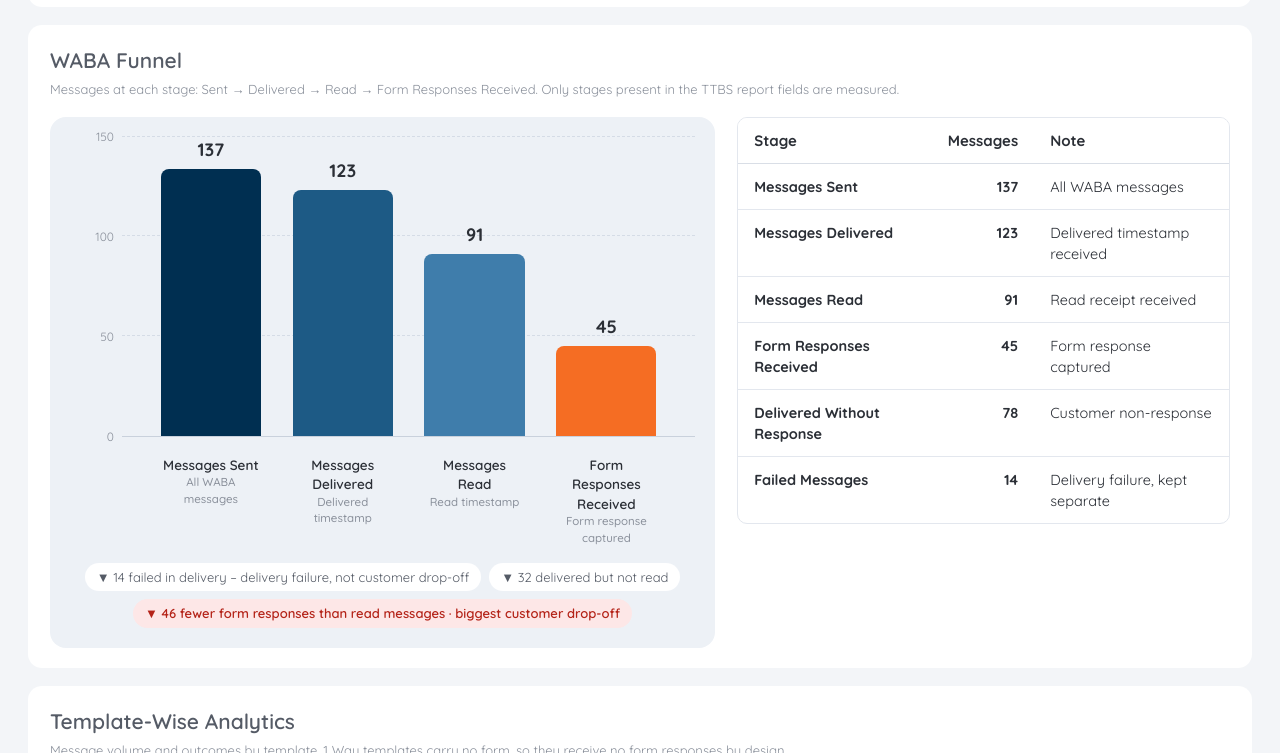
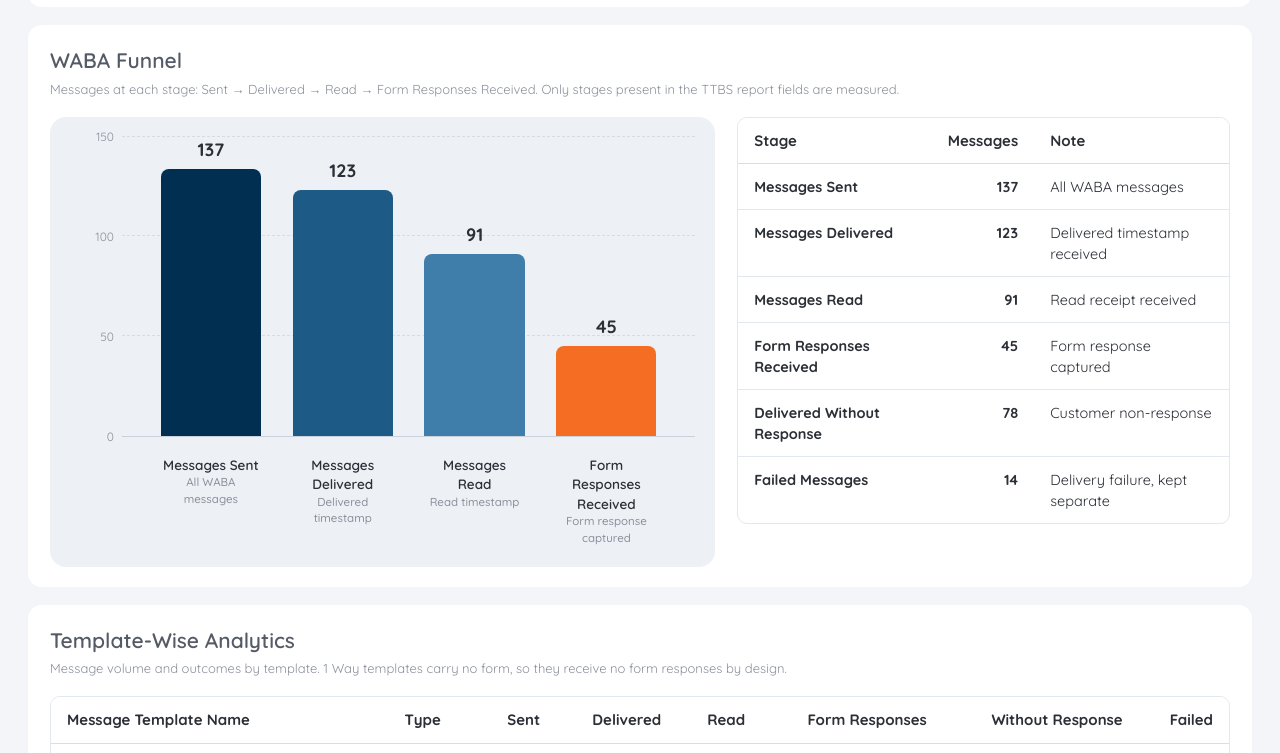
Before and after one commit to kevit-aayushi-shah/ttsl, a plain HTML site: page index.html in a window 1280 px wide. Shown: the part 600-1353 px from the top of the page. Drawn offline with Linux system fonts and the light colour scheme.

Commit message:
Remove drop-off notes under the funnel bar graph
Co-Authored-By: Claude Opus 5.5 <noreply@anthropic.com>
Claude-Session: https://claude.ai/code/session_012G7PRQB9ZKPhSBAggR5xfb

```diff
--- a/index.html
+++ b/index.html
@@ -253,9 +253,6 @@ function renderFunnel(A){
     {n:'Messages Read', sub:'Read timestamp', v:A.rd, prev:A.d, col:C.blue2},
     {n:'Form Responses Received', sub:'Form response captured', v:A.rs, prev:A.rd, col:C.orange},
   ];
-  // biggest customer drop-off (by message count): Delivered→Read or Read→Response; delivery failures are excluded
-  const lost = s => Math.max(s.prev - s.v, 0);
-  const big = lost(st[3]) >= lost(st[2]) ? st[3] : st[2];
   // nice y-axis scale
   const mx = Math.max(A.s, 1), raw = mx/5, mag = Math.pow(10, Math.floor(Math.log10(raw)));
   const step = [1,2,2.5,5,10].map(m=>m*mag).find(x=>x>=raw), top = Math.ceil(mx/step)*step;
@@ -264,10 +261,7 @@ function renderFunnel(A){
   const gl = ticks.slice(1).map(t=>`<div class="gl" style="bottom:${t/top*100}%"></div>`).join('');
   const bars = st.map(s=>`<div class="bcol" title="${s.n}: ${N(s.v)} messages"><div class="bv">${N(s.v)}</div><div class="b" style="height:${s.v/top*100}%;background:${s.col}"></div></div>`).join('');
   const xl = st.map(s=>`<div>${s.n}<small>${s.sub}</small></div>`).join('');
-  const notes = [`<span>▼ ${N(lost(st[1]))} failed in delivery – delivery failure, not customer drop-off</span>`,
-    `<span class="${big===st[2]&&lost(st[2])>0?'big':''}">▼ ${N(lost(st[2]))} delivered but not read${big===st[2]&&lost(st[2])>0?' · biggest customer drop-off':''}</span>`,
-    `<span class="${big===st[3]&&lost(st[3])>0?'big':''}">▼ ${N(lost(st[3]))} fewer form responses than read messages${big===st[3]&&lost(st[3])>0?' · biggest customer drop-off':''}</span>`].join('');
-  document.getElementById('funnelBox').innerHTML = `<div class="bchart"><div class="yaxis">${y}</div><div class="plot">${gl}<div class="bars">${bars}</div></div><div class="xlab">${xl}</div></div><div class="bnotes">${notes}</div>`;
+  document.getElementById('funnelBox').innerHTML = `<div class="bchart"><div class="yaxis">${y}</div><div class="plot">${gl}<div class="bars">${bars}</div></div><div class="xlab">${xl}</div></div>`;
   const rows = [
     ['Messages Sent', A.s, 'All WABA messages'],
     ['Messages Delivered', A.d, 'Delivered timestamp received'],
@@ -310,8 +304,6 @@ document.getElementById('defTbl').innerHTML = `<thead><tr><th>Metric</th><th>How
  ['Messages Without Response','Delivered AND response fields blank','Customer non-response; excludes failed messages'],
  ['Failed Messages','Count with a Failed reason (FWD Movement)','Delivery failures; never a customer drop-off'],
  ['Failed reason (FWD Movement)','Failed messages counted per reason, ranked highest first','Shows why messages were not delivered and which causes to fix first'],
- ['Messages lost at a funnel stage','Previous stage count − current stage count','Sent → Delivered → Read → Form Responses; the loss at the delivery stage equals failed messages'],
- ['Biggest customer drop-off','Larger of the losses at Delivered → Read and Read → Form Responses','Where most reached customers stop progressing; delivery failures are excluded'],
 ].map(r=>`<tr><td><b>${r[0]}</b></td><td>${r[1]}</td><td>${r[2]}</td></tr>`).join('') + '</tbody>';
 // nav highlight
 const secs = [...document.querySelectorAll('main section')], links = [...document.querySelectorAll('#nav a')];
```
